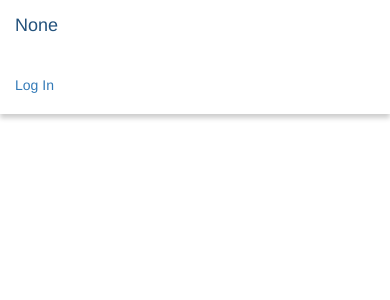
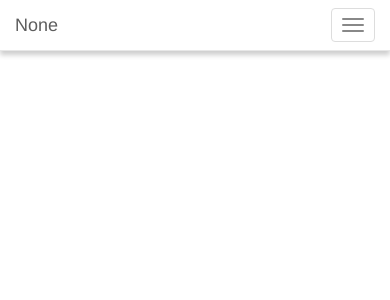
Before and after one commit to BasementCat/condb, a Python web app: template app/templates/base.html in a window 390 px wide. Shown: the top 300 px of the page. Run offline with Jinja, Linux system fonts and the light colour scheme; the template is opened without the code that fills it, so the values that code supplies are empty; some libraries are stand-ins or nearby versions.

Commit message:
Fix navbar on mobile

```diff
--- a/app/templates/base.jinja.html
+++ b/app/templates/base.jinja.html
@@ -1,7 +1,7 @@
 {% extends "root.jinja.html" %}
 
 {% block navbar %}
-<nav class="navbar main-nav navbar-fixed-top">
+<nav class="navbar navbar-default main-nav navbar-fixed-top">
     <div class="container-fluid">
         <!-- Brand and toggle get grouped for better mobile display -->
         <div class="navbar-header">
@@ -15,6 +15,7 @@
         </div>
 
         <!-- Collect the nav links, forms, and other content for toggling -->
+        <div class="collapse navbar-collapse" id="bs-example-navbar-collapse-1">
             <ul class="nav navbar-nav navbar-left">
                 {% if current_user.is_authenticated and current_user.has_roles(['editor', 'admin']) %}
                     <li><a href="{{ url_for('admin.index') }}">Administration</a></li>
@@ -35,6 +36,7 @@
                 <li><a href="{{ url_for('user.login') }}">Log In</a></li>
                 {% endif %}
             </ul>
+        </div><!-- /.navbar-collapse -->
     </div><!-- /.container-fluid -->
 </nav>
 {% endblock %}
```
Lines whose indentation alone changed are shown as unchanged.
